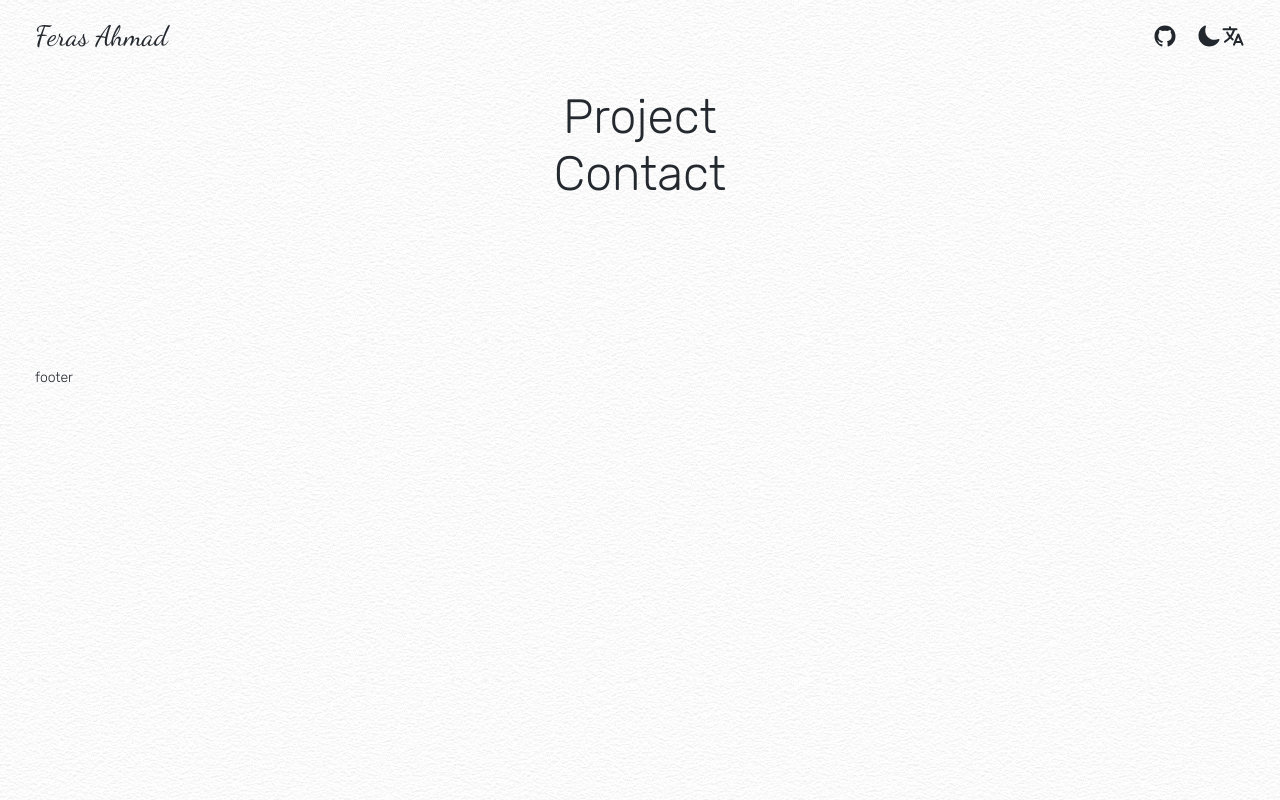
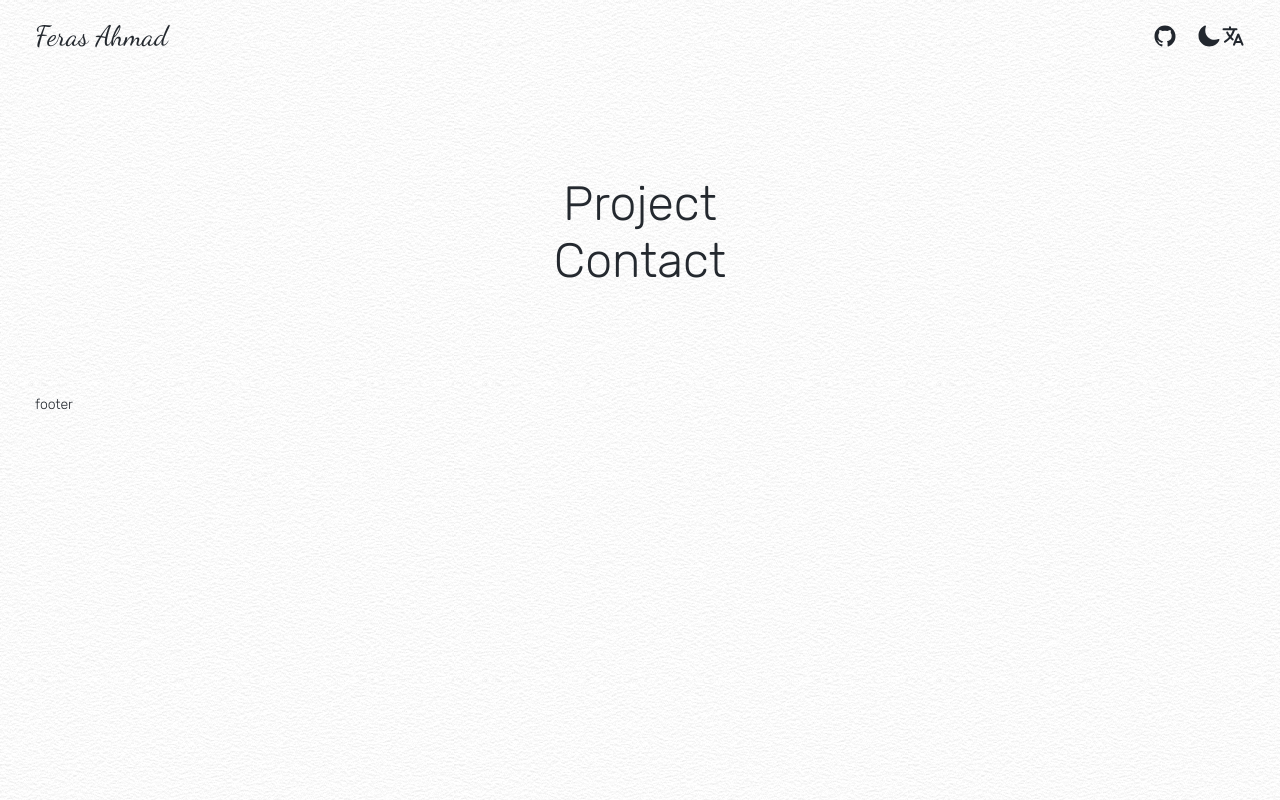
Before and after one commit to Eng-FerasAhmad/portfolio, a React (Vite) app: page / in a window 1280 px wide. Built offline with nearby package versions, Linux system fonts and the light colour scheme.

Commit message:
fix developer styles

```diff
--- a/src/components/landing/Landing.tsx
+++ b/src/components/landing/Landing.tsx
@@ -6,13 +6,13 @@ import { LandingContainer, LandingWrapper } from './styles';
 
 export default function Landing() {
   return (
-    <LandingContainer data-testid="entry">
-      <LandingWrapper>
+    <LandingContainer data-testid="landing">
+      <LandingWrapper data-testid="landing-wrapper">
         <Developer />
         <Techstack />
         <Project />
         <Contact />
       </LandingWrapper>
-      </LandingContainer>
+    </LandingContainer>
   );
 }
--- a/src/components/landing/styles.ts
+++ b/src/components/landing/styles.ts
@@ -5,25 +5,28 @@ import { contentWidth, device } from '../../style/screenSize';
 export const LandingContainer = styled.div`
   color: ${(props) => props.theme.color.page.font};
   margin: auto;
-  padding: ${pixelToRem(100, 0)};
 
   @media ${device.mobile} {
-    max-width: ${pixelToRem(contentWidth.mobile)};
+    max-width: 100%;
+    padding: ${pixelToRem(30, 40)};
   }
 
   @media ${device.tablet} {
     max-width: ${pixelToRem(contentWidth.tablet)};
+    padding: ${pixelToRem(100, 40)};
   }
 
   @media ${device.desktop} {
     max-width: ${pixelToRem(contentWidth.desktop)};
+    padding: ${pixelToRem(100, 0)};
   }
 `;
 
 export const LandingWrapper = styled.div`
   font-size: ${pixelToRem(55)};
-  height: ${pixelToRem(200)};
+  height: 100%;
   text-align: center;
+
   @media ${device.mobile} {
     font-size: ${pixelToRem(35)};
   }
@@ -31,9 +34,3 @@ export const LandingWrapper = styled.div`
     font-size: ${pixelToRem(55)};
   }
 `;
-
-export const LandingWrapperComminSoon = styled.div`
-  font-size: ${pixelToRem(35)};
-  text-align: center;
-  margin-top: ${pixelToRem(20)};
-`;
--- a/src/components/sections/developer/Developer.tsx
+++ b/src/components/sections/developer/Developer.tsx
@@ -10,16 +10,13 @@ export default function Developer() {
   }
 
   return (
-    <DeveloperContainer>
+    <DeveloperContainer data-testid="developer">
       <ContentContainer>
-        <ImageContainer>
-
-        </ImageContainer>
+        <ImageContainer />
         <DescriptionContainer>
           <div>{viewModel.about}</div>
         </DescriptionContainer>
       </ContentContainer>
-
     </DeveloperContainer>
   );
 }
--- a/src/components/sections/developer/styles.ts
+++ b/src/components/sections/developer/styles.ts
@@ -1,25 +1,51 @@
 import styled from 'styled-components';
 import { pixelToRem } from '../../../utils/utils';
+import { device } from '../../../style/screenSize';
 
 export const DeveloperContainer = styled.div`
   font-size: ${pixelToRem(24)};
-  margin-bottom: ${pixelToRem(32)}
+  margin-bottom: ${pixelToRem(48)};
   height: fit-content;
+  width: fit-content;
 `;
 
 export const ContentContainer = styled.div`
   display: flex;
+  flex-direction: row;
+  width: 100%;
+
+  @media ${device.mobile} {
+    flex-direction: column;
+  }
+
+  @media ${device.tablet} {
+    flex-direction: row;
+  }
+
+  @media ${device.desktop} {
+    flex-direction: row;
+  }
 `;
 
-
 export const ImageContainer = styled.div`
-  border-height: ${pixelToRem(1)};
+  border-width: ${pixelToRem(1)};
   border-style: solid;
   border-color: ${(props) => props.theme.color.page.font};
   border-radius: 50%;
   width: ${pixelToRem(150)};
   height: ${pixelToRem(150)};
-  margin: 0 ${pixelToRem(25)};
+
+  @media ${device.mobile} {
+    margin: auto;
+  }
+
+  @media ${device.tablet} {
+    margin: ${pixelToRem(0, 25)};
+  }
+
+  @media ${device.desktop} {
+    margin: ${pixelToRem(0, 25)};
+  }
 `;
 
 export const DescriptionContainer = styled.div`
@@ -27,4 +53,16 @@ export const DescriptionContainer = styled.div`
   text-align: left;
   line-height:  ${pixelToRem(32)};
   width: 70%;
+
+  @media ${device.mobile} {
+    width: 100%;
+  }
+
+  @media ${device.tablet} {
+    width: 70%;
+  }
+
+  @media ${device.desktop} {
+    width: 70%;
+  }
 `;
--- a/src/style/global.ts
+++ b/src/style/global.ts
@@ -9,12 +9,10 @@ export const GlobalStyle = createGlobalStyle`
   }
 
   html, body {
-    padding: 0;
+    padding: ${pixelToRem(50, 0, 0, 0)};
     margin: 0;
     border: none;
-    outine: 0;
-
-    height: 100vh;
+    outline: 0;
     background-image: ${(props) => props.theme.color.page.backgroundImage};
     font-family: 'Rubik', sans-serif;
     font-weight: 200;
--- a/src/style/screenSize.ts
+++ b/src/style/screenSize.ts
@@ -7,7 +7,7 @@ export const screenSize = {
 
 export const device = {
   mobile: `(min-width: 0), and (max-width: ${screenSize.xs})`,
-  tablet: `(min-width: ${screenSize.sm})`,
+  tablet: `(min-width: ${screenSize.sm}), and (max-width: ${screenSize.xs})`,
   desktop: `(min-width: ${screenSize.md})`,
 };
 
```
